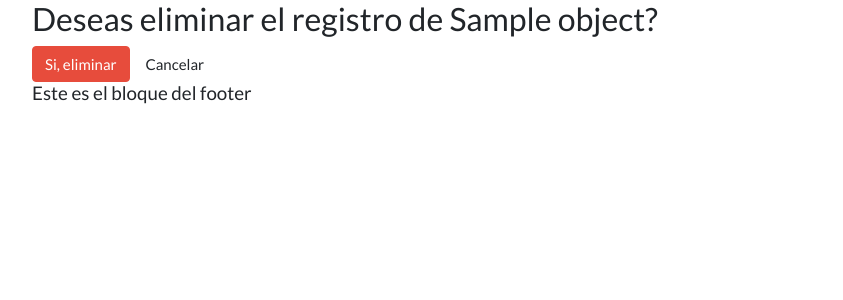
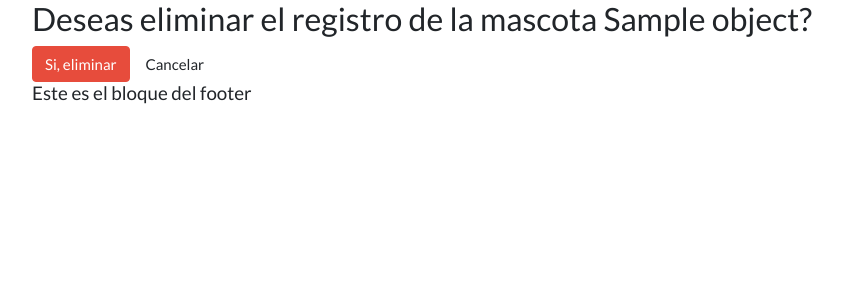
Before and after one commit to Tekorita/refugio, a Django app: template templates/mascota/mascota_delete.html in a window 1280 px wide. Shown: the part 71-371 px from the top of the page, without its empty margins (53-896 px from the left). Run offline with Django 3.2, Linux system fonts and the light colour scheme; the template is opened without the code that fills it: most values are stand-ins (such as "Sample title", 1, 10 or a date in 2020); some libraries are stand-ins or nearby versions.

Commit message:
modificacion en template para eliminar mascota

```diff
--- a/templates/mascota/mascota_delete.html
+++ b/templates/mascota/mascota_delete.html
@@ -2,7 +2,7 @@
 {% block content %}
 <form method="post">
 	{% csrf_token %}
-	<h3>Deseas eliminar el registro de {{ object.nombre }}?</h3>
+	<h3>Deseas eliminar el registro de la mascota {{ object.nombre }}?</h3>
 	<button class="btn btn-danger" type="submit">Si, eliminar</button>
 	<a class="btn btn-default" href="{% url 'mascota_listar' %}">Cancelar</a>
 </form>
```
